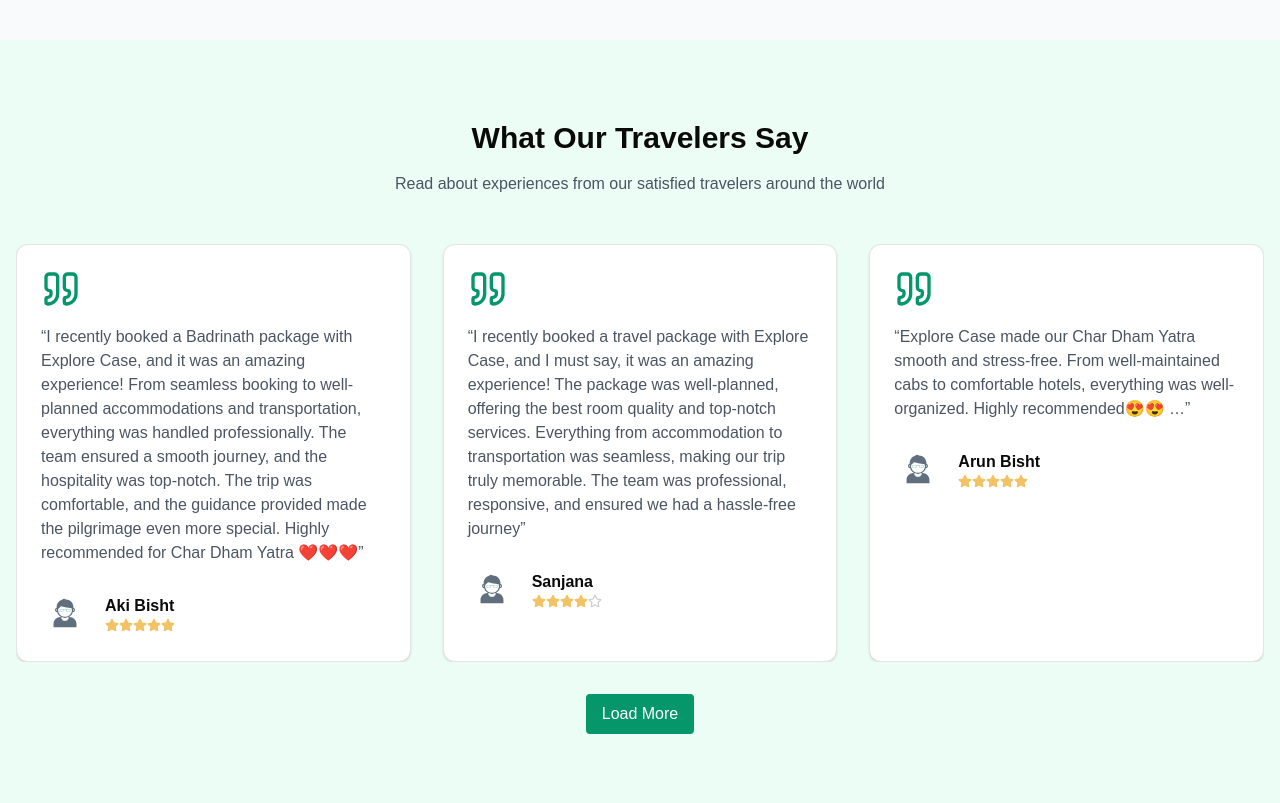
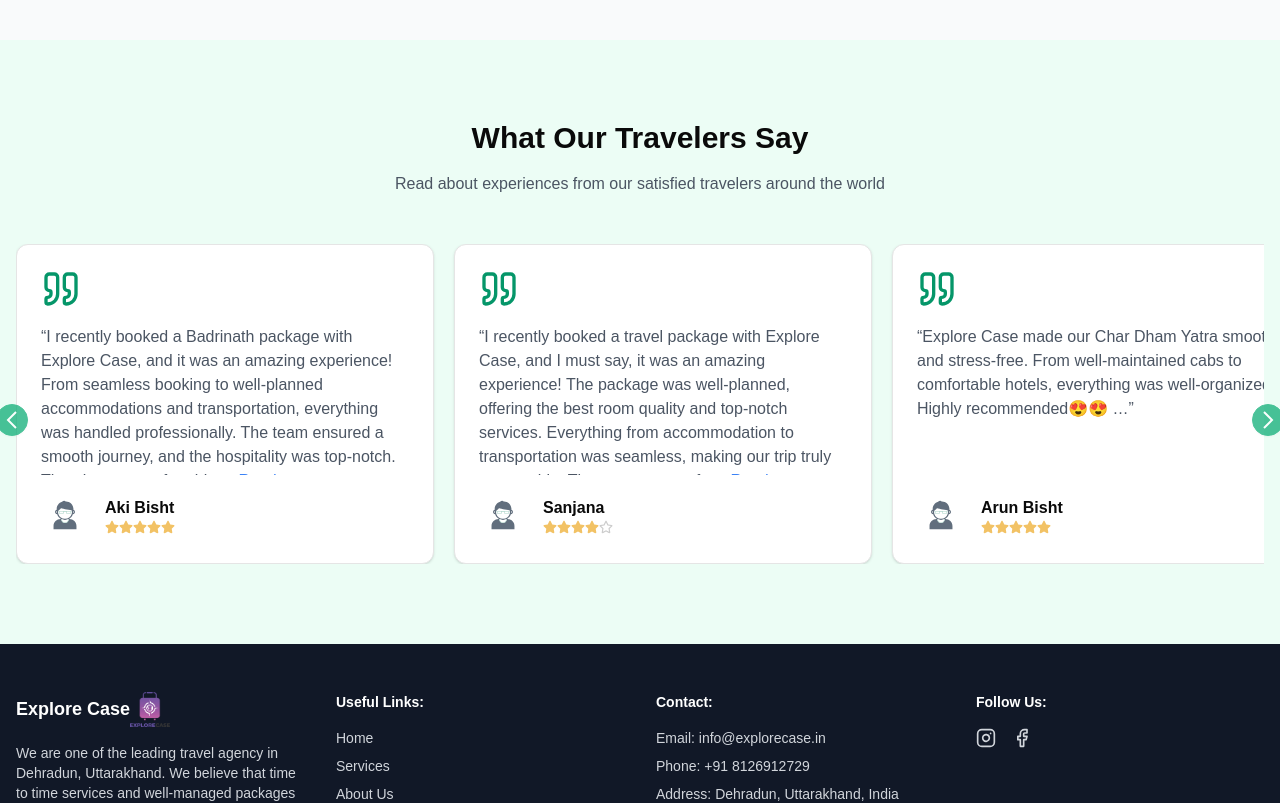
Before and after one commit to VaibhaRanghar/Explore-Case, a Next.js app: page / in a window 1280 px wide. Shown: the part 3360-4163 px from the top of the page. Built offline with nearby package versions, Linux system fonts and the light colour scheme.

Commit message:
design changes + meta data and alt text chnages

```diff
--- a/package.json
+++ b/package.json
@@ -35,6 +35,7 @@
     "@types/nodemailer": "^6.4.17",
     "@types/react": "^19",
     "@types/react-dom": "^19",
+    "daisyui": "^4.10.0",
     "eslint": "^9",
     "eslint-config-next": "15.1.7",
     "postcss": "^8",
--- a/src/app/layout.tsx
+++ b/src/app/layout.tsx
@@ -34,7 +34,8 @@
     },
   ],
   title: "Explore Case",
-  description: "Travel Agency",
+  description:
+    "Explore Case is a trusted travel agency offering India & International tour packages, Char Dham Yatra, adventure trips, hotels & transport. Book your journey today",
 };
 
 export default function RootLayout({
--- a/src/app/page.tsx
+++ b/src/app/page.tsx
@@ -3,6 +3,7 @@
 import Navbar from "@/components/NavBar";
 import ShortAbout from "@/components/ShortAbout";
 import Testimonials from "@/components/Testimonials";
+
 import WhyChooseUs from "@/components/WhyUs";
 
 export default function Home() {
--- a/src/components/BookNowPopup.tsx
+++ b/src/components/BookNowPopup.tsx
@@ -23,7 +23,7 @@
       <DialogContent className="sm:max-w-[425px] ">
         <div className="border border-slate-200 rounded-xl">
           <DialogHeader>
-            <Image src={travel} alt="Booking Image" />
+            <Image src={travel} alt="Book your trip image" />
             <DialogTitle className="self-center p-4 text-2xl">
               Book Your Trip
             </DialogTitle>
--- a/src/components/NavBar.tsx
+++ b/src/components/NavBar.tsx
@@ -25,7 +25,7 @@
             className="text-2xl font-bold text-emerald-600 flex gap-4 items-center"
             onClick={() => setIsOpen(false)}
           >
-            <Image src={logo} height={40} width={40} alt="LOGO" /> ExploreCase
+            <Image src={logo} height={40} width={40} alt="Logo" /> ExploreCase
           </Link>
 
           {/* Desktop Menu */}
--- a/src/components/SliderItem.tsx
+++ b/src/components/SliderItem.tsx
@@ -9,7 +9,7 @@
     <div className="shadow-lg rounded-md  border-2 shadow-slate-400 m-4 flex flex-col bg-white">
       <Image
         src={images || "/bookNow.svg"}
-        alt="ItemImage"
+        alt={name}
         width={200}
         height={200}
         className="w-full h-1/2 object-cover"
--- a/src/components/Testimonials.tsx
+++ b/src/components/Testimonials.tsx
@@ -5,7 +5,8 @@
 import userIcon from "../../public/userIcon.svg";
 import { FaRegStar, FaStar } from "react-icons/fa";
 import { FaStarHalfStroke } from "react-icons/fa6";
-import { useState } from "react";
+import { useEffect, useState } from "react";
+import Link from "next/link";
 
 const testimonials = [
   {
@@ -60,14 +61,32 @@
 ];
 
 export default function Testimonials() {
-  const [displayCount, setDisplayCount] = useState(3); // Display first 3 testimonials
+  const [readMore, setReadMore] = useState<{ index: number; show: boolean }[]>(
+    testimonials.map((item, index) => ({ index, show: false }))
+  );
+  const [itemsPerView, setItemsPerView] = useState(3); //
+
+  const [indices] = useState(testimonials.map((item, index) => index));
+  const [curr, setCurr] = useState<number>(0);
   const stars = Array(5).fill(0);
 
-  const handleLoadMore = () => {
-    setDisplayCount((prevCount) =>
-      Math.min(prevCount + 3, testimonials.length)
-    );
+  useEffect(() => {
+    setCurr(indices[0]);
+
+    const updateItemsPerView = () => {
+      const width = window.innerWidth;
+      if (width >= 1024) {
+        setItemsPerView(3); // lg
+      } else if (width >= 768) {
+        setItemsPerView(2); // md
+      } else {
+        setItemsPerView(1); // default
+      }
     };
+    updateItemsPerView(); // initial check
+    window.addEventListener("resize", updateItemsPerView);
+    return () => window.removeEventListener("resize", updateItemsPerView);
+  }, []);
   return (
     <section className="py-20 bg-emerald-50">
       <div className="container mx-auto px-4">
@@ -77,13 +96,77 @@
             Read about experiences from our satisfied travelers around the world
           </p>
         </div>
-
-        <div className="grid grid-cols-1 md:grid-cols-2 lg:grid-cols-3 gap-8 overflow-scroll">
-          {testimonials.slice(0, displayCount).map((testimonial, index) => (
-            <Card key={index} className="bg-white">
-              <CardContent className="p-6">
+        <div className="carousal w-full relative ">
+          <Link
+            href={`#slide${curr == 0 ? curr : curr - 1}`}
+            scroll={false}
+            onClick={() => setCurr((prev) => (prev == 0 ? prev : prev - 1))}
+            className="btn btn-circle btn-sm  btn-success fill-white absolute z-50 -left-2 lg:-left-5 top-1/2 opacity-70"
+          >
+            <svg xmlns="http://www.w3.org/2000/svg" width="24" height="24">
+              <path d="M15.293 3.293 6.586 12l8.707 8.707 1.414-1.414L9.414 12l7.293-7.293-1.414-1.414z" />
+            </svg>
+          </Link>
+          <div className="content-center carousel-start overflow-hidden">
+            <div
+              className="carousel-track gap-2 md:gap-5 flex transition-transform duration-500 ease-in-out "
+              style={{
+                transform: `translateX(-${
+                  (curr * 100 + curr * 3) / itemsPerView
+                }%)`,
+              }}
+            >
+              {testimonials.map((testimonial, index) => (
+                <Card
+                  key={index}
+                  id={"slide" + index}
+                  className="carousel-item relative w-full md:w-1/2 lg:w-1/3 bg-white"
+                >
+                  <CardContent className="p-6 flex justify-between flex-col h-full">
+                    <div>
                       <Quote className="w-10 h-10 text-emerald-600 mb-4" />
-                <p className="text-gray-600 mb-6">{testimonial.text}</p>
+                      <p className="text-gray-600 mb-4 h-[150px] overflow-scroll ">
+                        {testimonial.text.length < 300 ? (
+                          testimonial.text
+                        ) : readMore[index]?.show ? (
+                          <>
+                            {testimonial.text}{" "}
+                            <span
+                              className="text-blue-500 cursor-pointer"
+                              onClick={() =>
+                                setReadMore((prev) =>
+                                  prev.map((item) =>
+                                    item.index === index
+                                      ? { ...item, show: !item.show }
+                                      : item
+                                  )
+                                )
+                              }
+                            >
+                              Show less
+                            </span>
+                          </>
+                        ) : (
+                          <>
+                            {testimonial.text.slice(0, 300)}...
+                            <span
+                              className="text-blue-500 cursor-pointer"
+                              onClick={() =>
+                                setReadMore((prev) =>
+                                  prev.map((item) =>
+                                    item.index === index
+                                      ? { ...item, show: !item.show }
+                                      : item
+                                  )
+                                )
+                              }
+                            >
+                              Read more
+                            </span>
+                          </>
+                        )}
+                      </p>
+                    </div>
                     <div className="flex items-center">
                       <div className="relative w-12 h-12 rounded-full overflow-hidden">
                         <Image
@@ -96,7 +179,7 @@
                           className="object-cover"
                         />
                       </div>
-                  <div className="ml-4">
+                      <div className="ml-4 ">
                         <h4 className="font-semibold">{testimonial.name}</h4>
                         <p className="text-sm flex text-gray-600">
                           {stars.map((_, index) => {
@@ -121,14 +204,22 @@
                 </Card>
               ))}
             </div>
-        {displayCount < testimonials.length && (
-          <button
-            className="mx-auto block mt-8 bg-emerald-600 text-white py-2 px-4 rounded"
-            onClick={handleLoadMore}
+          </div>
+          <Link
+            href={`#slide${curr == testimonials.length - 1 ? 0 : curr + 1}`}
+            scroll={false}
+            onClick={() =>
+              setCurr((prev) =>
+                prev == testimonials.length - 1 ? 0 : prev + 1
+              )
+            }
+            className="btn btn-circle btn-sm  btn-success fill-white absolute -right-2 lg:-right-5 top-1/2 opacity-70"
           >
-            Load More
-          </button>
-        )}
+            <svg xmlns="http://www.w3.org/2000/svg" width="24" height="24">
+              <path d="M7.293 4.707 14.586 12l-7.293 7.293 1.414 1.414L17.414 12 8.707 3.293 7.293 4.707z" />
+            </svg>
+          </Link>
+        </div>
       </div>
     </section>
   );
--- a/src/components/WhyUs.tsx
+++ b/src/components/WhyUs.tsx
@@ -16,13 +16,13 @@
       "We create customized travel experiences that match your interests, budget, and schedule, ensuring a seamless and personalized journey, whether you seek adventure, relaxation, or cultural exploration",
   },
   {
-    title: " Premium Accommodations ",
+    title: "Premium Accommodations ",
     image: hotel,
     description:
       "Enjoy top-rated hotels, resorts, and homestays, ensuring a comfortable and luxurious stay. We offer a range of options, from budget-friendly stays to five-star luxury, tailored to your needs.",
   },
   {
-    title: " Experienced Travel Experts",
+    title: "Experienced Travel Experts",
     image: travel,
     description:
       "Our seasoned travel professionals provide expert guidance, local insights, and seamless planning to ensure a hassle-free, well-curated travel experience, making your journey smooth and enjoyable.",
--- a/src/components/footer.tsx
+++ b/src/components/footer.tsx
@@ -1,5 +1,6 @@
 import Link from "next/link";
 import { Instagram, Facebook } from "lucide-react";
+import Image from "next/image";
 
 export default function Footer() {
   return (
@@ -7,7 +8,12 @@
       <div className="container mx-auto px-4 py-12">
         <div className="grid grid-cols-1 md:grid-cols-4 gap-8">
           <div>
-            <h3 className="text-white text-lg font-bold mb-4">Explore Case</h3>
+            <h3 className="text-white text-lg font-bold mb-4 flex items-center ">
+              Explore Case{" "}
+              <span>
+                <Image src={"/logo.png"} alt="Logo" width={40} height={40} />
+              </span>
+            </h3>
             <p className="text-sm">
               We are one of the leading travel agency in Dehradun, Uttarakhand.
               We believe that time to time services and well-managed packages
--- a/tailwind.config.ts
+++ b/tailwind.config.ts
@@ -1,6 +1,6 @@
 import type { Config } from "tailwindcss";
 import tsAnimate from "tailwindcss-animate";
-
+import daisyui from "daisyui";
 export default {
   darkMode: ["class"],
   content: [
@@ -10,7 +10,6 @@
   ],
   theme: {
     extend: {
-
       colors: {
         background: "hsl(var(--background))",
         foreground: "hsl(var(--foreground))",
@@ -60,5 +59,14 @@
       },
     },
   },
-  plugins: [tsAnimate],
+  plugins: [tsAnimate, daisyui],
+  daisyui: {
+    themes: ["light", "dark"], // Only basic themes
+    base: true,
+    styled: true,
+    utils: true,
+    prefix: "",
+    logs: false, // Disable logs to reduce noise
+    themeRoot: ":root",
+  },
 } satisfies Config;
```
Also changed, not shown: 2 other files (tests, documents, lock files or other folders). Lines whose indentation alone changed are shown as unchanged.
